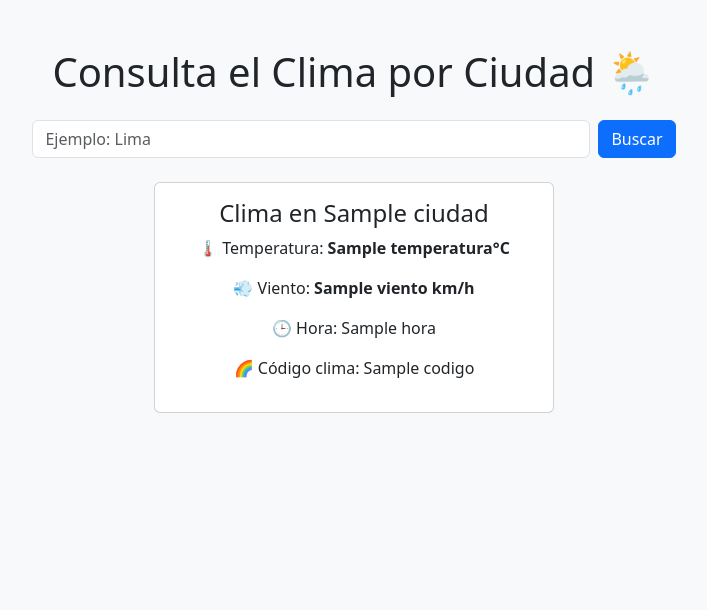
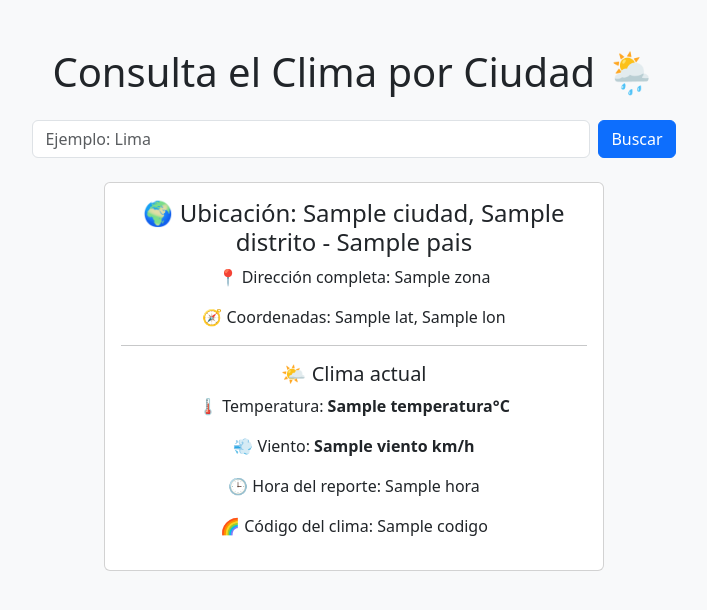
Before and after one commit to GRUPO-1-CLIMA-POR-CIUDAD/proyecto-clima-por-cuidad-g1, a Flask app: template templates/index.html in a window 1280 px wide. Shown: the top 610 px of the page, without its empty margins (286-993 px from the left). Run offline with Flask 3, Linux system fonts and the light colour scheme; the template is opened without the code that fills it: most values are stand-ins (such as "Sample title", 1, 10 or a date in 2020).

Commit message:
Update index.html

```diff
--- a/templates/index.html
+++ b/templates/index.html
@@ -18,14 +18,18 @@
       <div class="alert alert-danger text-center">{{ error }}</div>
     {% endif %}
 
-    {% if clima %}
-      <div class="card mx-auto" style="max-width: 400px;">
+    {% if resultado %}
+      <div class="card mx-auto" style="max-width: 500px;">
         <div class="card-body text-center">
-          <h4 class="card-title">Clima en {{ clima.ciudad }}</h4>
-          <p>🌡️ Temperatura: <strong>{{ clima.temperatura }}°C</strong></p>
-          <p>💨 Viento: <strong>{{ clima.viento }} km/h</strong></p>
-          <p>🕒 Hora: {{ clima.hora }}</p>
-          <p>🌈 Código clima: {{ clima.codigo }}</p>
+          <h4 class="card-title">🌍 Ubicación: {{ resultado.ciudad }}, {{ resultado.distrito }} - {{ resultado.pais }}</h4>
+          <p>📍 Dirección completa: {{ resultado.zona }}</p>
+          <p>🧭 Coordenadas: {{ resultado.lat }}, {{ resultado.lon }}</p>
+          <hr>
+          <h5 class="mt-3">🌤️ Clima actual</h5>
+          <p>🌡️ Temperatura: <strong>{{ resultado.temperatura }}°C</strong></p>
+          <p>💨 Viento: <strong>{{ resultado.viento }} km/h</strong></p>
+          <p>🕒 Hora del reporte: {{ resultado.hora }}</p>
+          <p>🌈 Código del clima: {{ resultado.codigo }}</p>
         </div>
       </div>
     {% endif %}
```
